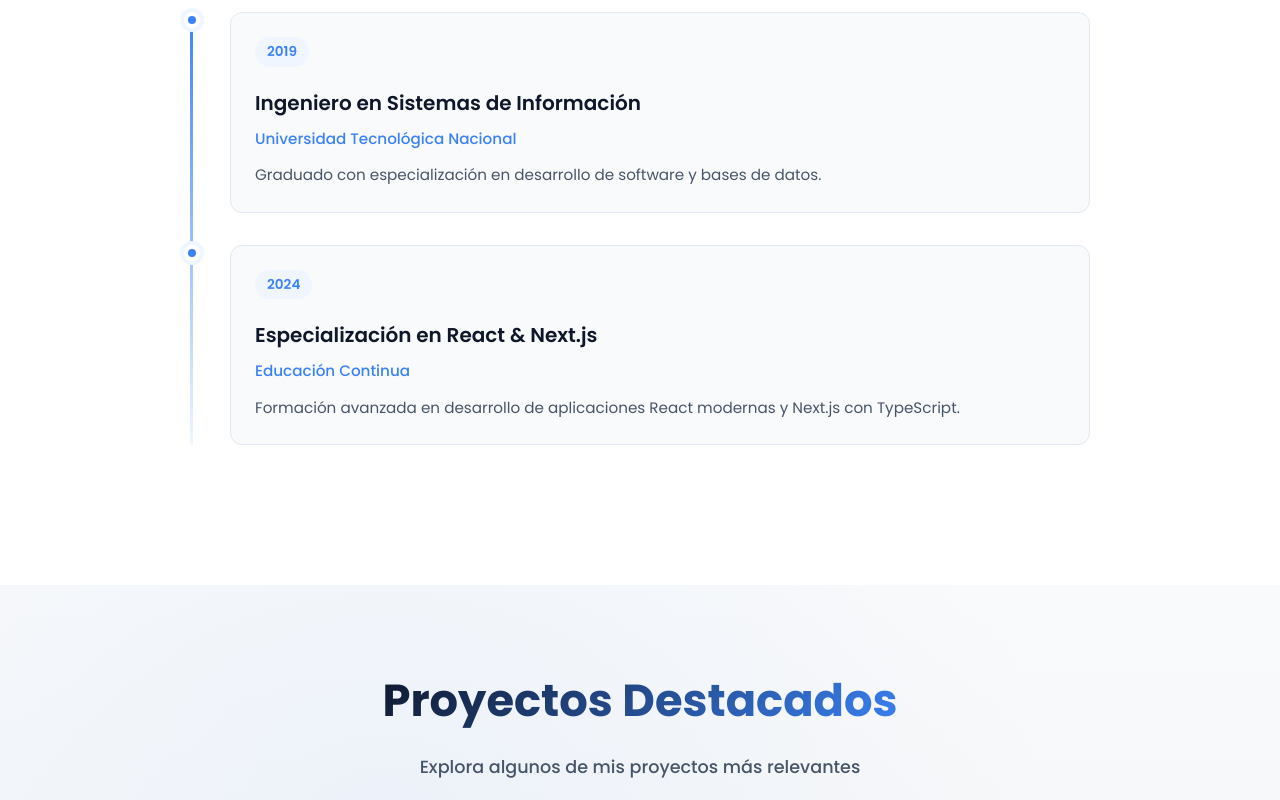
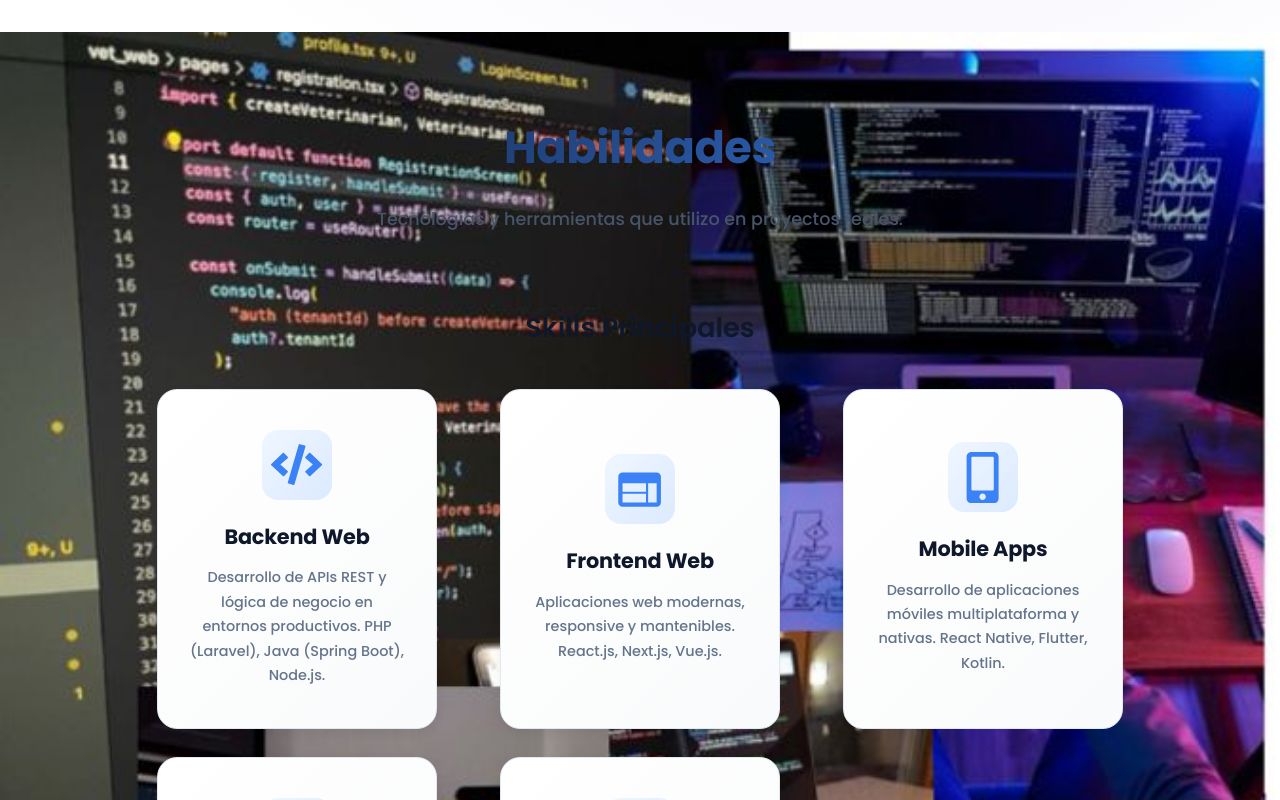
Before and after one commit to ezearce/portfolio-arce, a Next.js app: page / in a window 1280 px wide. Shown: the part 2960-3760 px from the top of the page. Built offline with nearby package versions, Linux system fonts and the light colour scheme.

Commit message:
Mejoras finales: remover timeline, centrar cards skills, mejorar fondos y formulario contact

```diff
--- a/src/components/Contact.js
+++ b/src/components/Contact.js
@@ -1,5 +1,4 @@
 import styles from "@/styles/Contact.module.css";
-import Image from "next/image";
 import { SiGithub, SiGmail, SiLinkedin } from "react-icons/si";
 import useInView from "@/hooks/useInView";
 import { useRef, useState, useEffect } from "react";
@@ -48,16 +47,6 @@ export default function Contact() {
 
   return (
     <section id="contact" className={`${styles.contact} sectionBg`}>
-      <div className={styles.backgroundWrapper}>
-        <Image
-          src="/assets/contact.jpeg"
-          alt="Mi Foto"
-          fill
-          quality={80}
-          className={styles.backgroundImage}
-        />
-      </div>
-
       <h2
         ref={refTitle}
         className={`${styles.title} ${isTitleVisible ? styles.fadeIn : ""}`}
--- a/src/pages/index.js
+++ b/src/pages/index.js
@@ -2,7 +2,6 @@ import Head from 'next/head';
 import Navbar from '@/components/Navbar.js';
 import Hero from '@/components/Hero';
 import About from '@/components/About';
-import ExperienceTimeline from '@/components/ExperienceTimeline';
 import Projects from '@/components/Projects';
 import Skills from '@/components/Skills';
 import Contact from '@/components/Contact';
@@ -22,7 +21,6 @@ export default function Home() {
       <Navbar />
       <Hero />
       <About />
-      <ExperienceTimeline />
       <Projects />
       <Skills />
       <Contact />
--- a/src/styles/Contact.module.css
+++ b/src/styles/Contact.module.css
@@ -123,58 +123,64 @@
 .form {
   display: flex;
   flex-direction: column;
-  gap: 16px;
+  gap: 18px;
   margin-top: 50px;
   width: 100%;
   max-width: 500px;
-  background: var(--bg-primary);
-  padding: 32px;
-  border-radius: 12px;
-  border: 1px solid var(--border-color);
-  box-shadow: var(--shadow-md);
+  background: linear-gradient(135deg, #ffffff 0%, #f9fafb 100%);
+  padding: 40px;
+  border-radius: 20px;
+  border: 1.5px solid #e2e8f0;
+  box-shadow: 0 8px 25px rgba(15, 23, 42, 0.1);
+  position: relative;
+  z-index: 10;
 }
 
 .form input,
 .form textarea {
-  background: var(--bg-secondary);
-  border: 1px solid var(--border-color);
-  border-radius: 8px;
-  padding: 12px 14px;
-  color: var(--text-primary);
+  background: linear-gradient(135deg, #f9fafb 0%, #f3f4f6 100%);
+  border: 1.5px solid #e2e8f0;
+  border-radius: 12px;
+  padding: 14px 16px;
+  color: #0f172a;
   font-size: 1rem;
   font-family: 'Poppins', sans-serif;
   transition: all 0.3s ease;
+  font-weight: 500;
 }
 
 .form input:focus,
 .form textarea:focus {
   outline: none;
-  border-color: var(--accent-primary);
-  box-shadow: 0 0 0 3px var(--accent-light);
+  border-color: #3b82f6;
+  box-shadow: 0 0 0 4px rgba(59, 130, 246, 0.1);
+  background: #ffffff;
 }
 
 .form input::placeholder,
 .form textarea::placeholder {
-  color: var(--text-tertiary);
+  color: #94a3b8;
+  font-weight: 500;
 }
 
 .form button {
-  background: linear-gradient(135deg, #2563eb 0%, #1e40af 100%);
-  color: #fff;
+  background: linear-gradient(135deg, #3b82f6 0%, #2563eb 100%);
+  color: #ffffff;
   border: none;
-  padding: 14px 28px;
+  padding: 16px 32px;
   font-size: 1rem;
-  border-radius: 8px;
+  border-radius: 12px;
   cursor: pointer;
   font-weight: 600;
   transition: all 0.3s ease;
-  box-shadow: 0 4px 15px rgba(37, 99, 235, 0.3);
+  box-shadow: 0 8px 20px rgba(59, 130, 246, 0.35);
+  margin-top: 8px;
 }
 
 .form button:hover {
-  transform: translateY(-2px);
-  box-shadow: 0 8px 25px rgba(37, 99, 235, 0.4);
-  background: linear-gradient(135deg, #1e40af 0%, #1e3a8a 100%);
+  transform: translateY(-3px);
+  box-shadow: 0 12px 30px rgba(59, 130, 246, 0.45);
+  background: linear-gradient(135deg, #2563eb 0%, #1e40af 100%);
 }
 
 .form button:disabled {
--- a/src/styles/Skills.module.css
+++ b/src/styles/Skills.module.css
@@ -70,10 +70,25 @@
 
 .skillsContainer {
   display: grid;
-  grid-template-columns: repeat(auto-fit, minmax(280px, 1fr));
+  grid-template-columns: repeat(3, 1fr);
   gap: 28px;
-  max-width: 1100px;
+  max-width: 1000px;
   margin: 0 auto;
+  justify-items: center;
+}
+
+@media (max-width: 1024px) {
+  .skillsContainer {
+    grid-template-columns: repeat(2, 1fr);
+    max-width: 700px;
+  }
+}
+
+@media (max-width: 640px) {
+  .skillsContainer {
+    grid-template-columns: 1fr;
+    max-width: 100%;
+  }
 }
 
 .groupWrapper {
@@ -82,27 +97,34 @@
 
 .card {
   background: linear-gradient(135deg, #ffffff 0%, #f9fafb 100%);
-  border: 1px solid #e2e8f0;
-  border-radius: 16px;
-  padding: 32px 24px;
-  box-shadow: 0 4px 12px rgba(15, 23, 42, 0.08);
+  border: 1.5px solid #e2e8f0;
+  border-radius: 20px;
+  padding: 40px 32px;
+  box-shadow: 0 4px 12px rgba(15, 23, 42, 0.06);
   text-align: center;
-  transition: all 0.3s ease;
+  transition: all 0.4s cubic-bezier(0.4, 0, 0.2, 1);
   opacity: 0;
   transform: translateY(20px);
   will-change: transform;
   position: relative;
   z-index: 10;
+  width: 100%;
+  max-width: 280px;
+  display: flex;
+  flex-direction: column;
+  align-items: center;
+  justify-content: center;
 }
 
 .card:hover {
-  transform: translateY(-10px);
-  box-shadow: 0 16px 40px rgba(15, 23, 42, 0.12);
+  transform: translateY(-12px) scale(1.02);
+  box-shadow: 0 20px 50px rgba(59, 130, 246, 0.15);
   border-color: #3b82f6;
+  background: linear-gradient(135deg, #ffffff 0%, #eff6ff 100%);
 }
 
 .card:hover .icon {
-  transform: scale(1.2);
+  transform: scale(1.25) rotateY(10deg);
   color: #3b82f6;
 }
 
@@ -113,23 +135,33 @@
 }
 
 .icon {
-  font-size: 2.5rem;
+  font-size: 3.2rem;
   color: #3b82f6;
-  margin-bottom: 16px;
-  transition: all 0.3s ease;
+  margin-bottom: 20px;
+  transition: all 0.4s cubic-bezier(0.4, 0, 0.2, 1);
+  display: flex;
+  align-items: center;
+  justify-content: center;
+  width: 70px;
+  height: 70px;
+  background: linear-gradient(135deg, #eff6ff 0%, #dbeafe 100%);
+  border-radius: 16px;
+  margin-left: auto;
+  margin-right: auto;
 }
 
 .title {
-  font-size: 1.2rem;
-  font-weight: 600;
+  font-size: 1.3rem;
+  font-weight: 700;
   color: #0f172a;
   margin-bottom: 12px;
+  letter-spacing: -0.01em;
 }
 
 .text {
-  font-size: 0.95rem;
-  line-height: 1.6;
-  color: #475569;
+  font-size: 0.9rem;
+  line-height: 1.7;
+  color: #64748b;
   font-weight: 500;
 }
 
```
